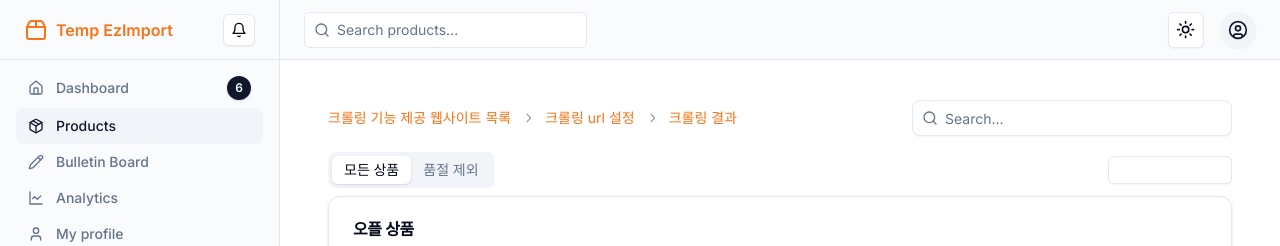
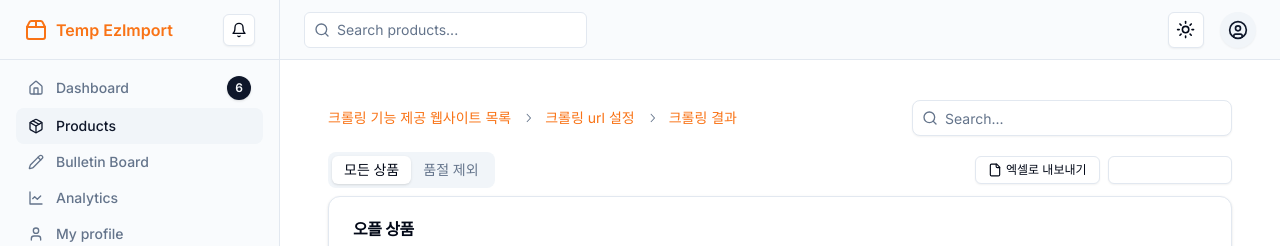
Before and after one commit to LDYWINNER/EZIMPORT, a Next.js app in the folder ezimport-front/: page /websites/products in a window 1280 px wide. Shown: the top 246 px of the page. Built offline with nearby package versions, Linux system fonts and the light colour scheme.

Commit message:
ADD - export excel sheet btn

```diff
--- a/ezimport-front/src/app/(tabs)/websites/products/page.tsx
+++ b/ezimport-front/src/app/(tabs)/websites/products/page.tsx
@@ -1,7 +1,7 @@
 "use client";
 
 import Link from "next/link";
-import { PlusCircle, Search } from "lucide-react";
+import { PlusCircle, Search, File } from "lucide-react";
 import {
   Breadcrumb,
   BreadcrumbItem,
@@ -72,12 +72,12 @@ export default async function Dashboard() {
               <TabsTrigger value="active">품절 제외</TabsTrigger>
             </TabsList>
             <div className="ml-auto flex items-center gap-2">
-              {/* <Button size="sm" variant={"outline"} className="h-7 gap-1">
+              <Button size="sm" variant={"outline"} className="h-7 gap-1">
                 <File className="h-3.5 w-3.5" />
                 <span className="sr-only sm:not-sr-only sm:whitespace-nowrap">
                   엑셀로 내보내기
                 </span>
-              </Button> */}
+              </Button>
               <Link href={"/websites/urls"}>
                 <Button
                   size="sm"
```
